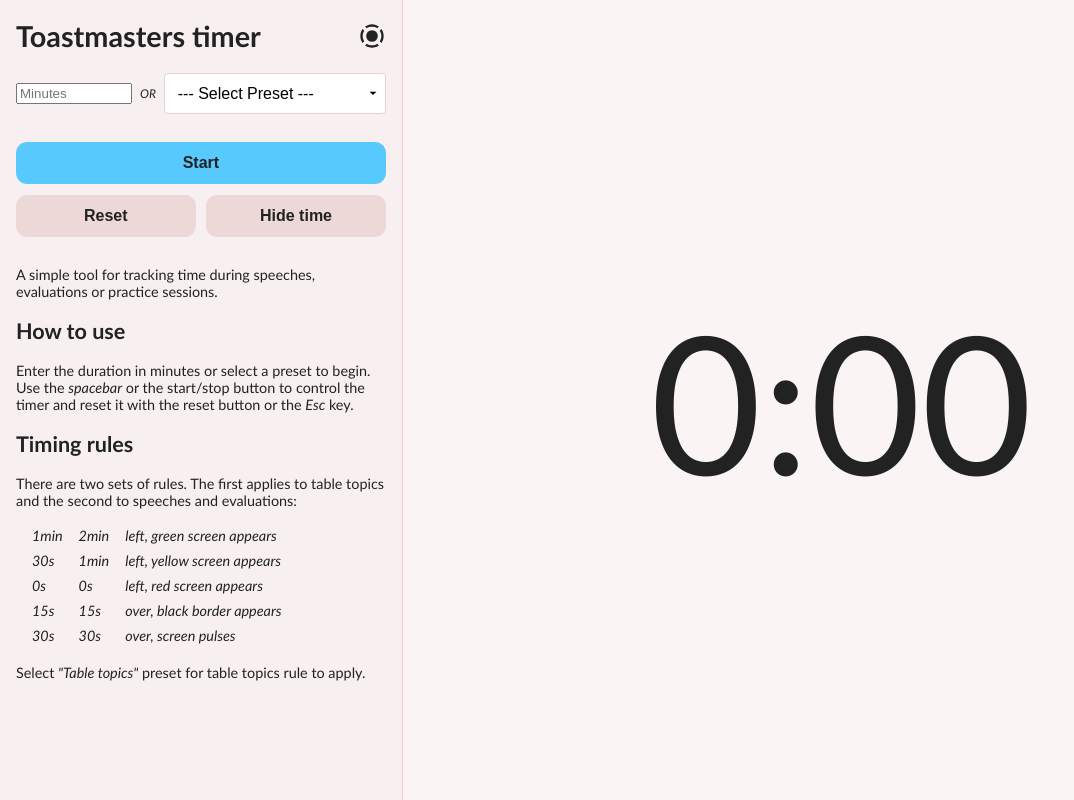
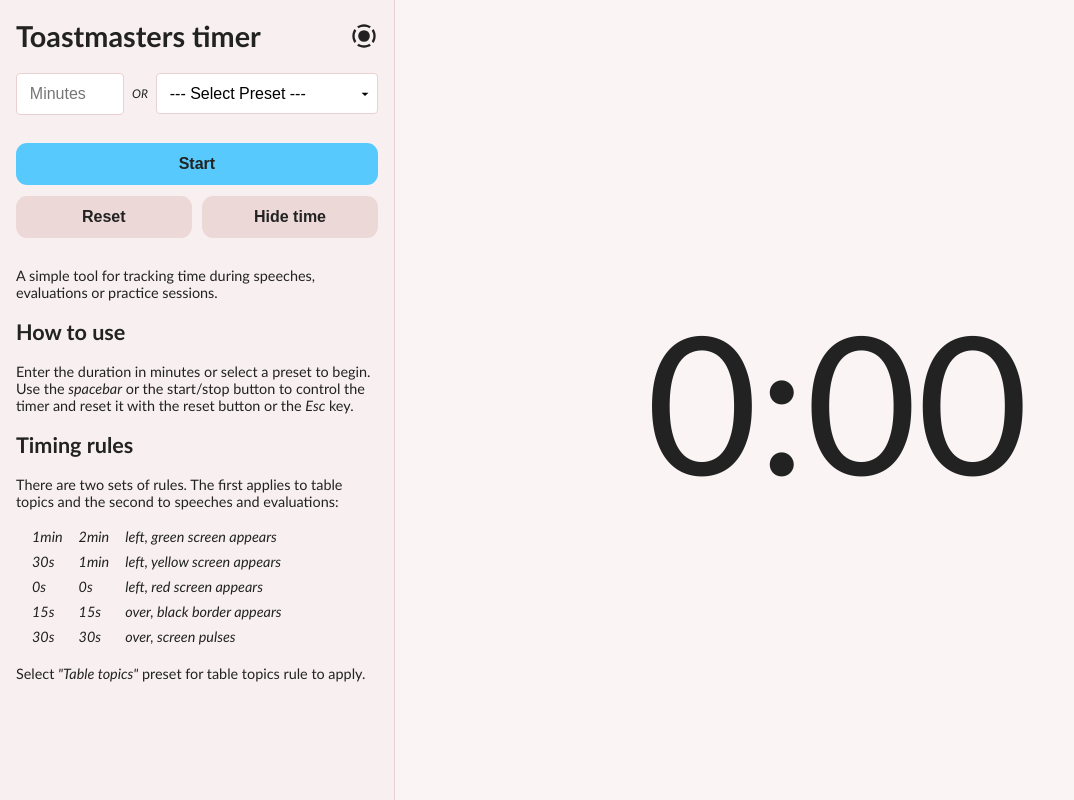
Before and after one commit to Ajuska/toastmasters-timer, an Angular app: page / in a window 1280 px wide. Shown: the whole page, without its empty margins (0-1074 px from the left). Built offline with nearby package versions, Linux system fonts and the light colour scheme; what worker-timers would draw is missing.

Commit message:
Fix style targeting

```diff
--- a/src/styles.sass
+++ b/src/styles.sass
@@ -37,7 +37,7 @@
 label
   font-weight: 550
 
-input[type=number], select
+input[type=string], select
     border: 1px solid darken($rose, 10%)
     border-radius: 4px
     box-sizing: border-box
```
